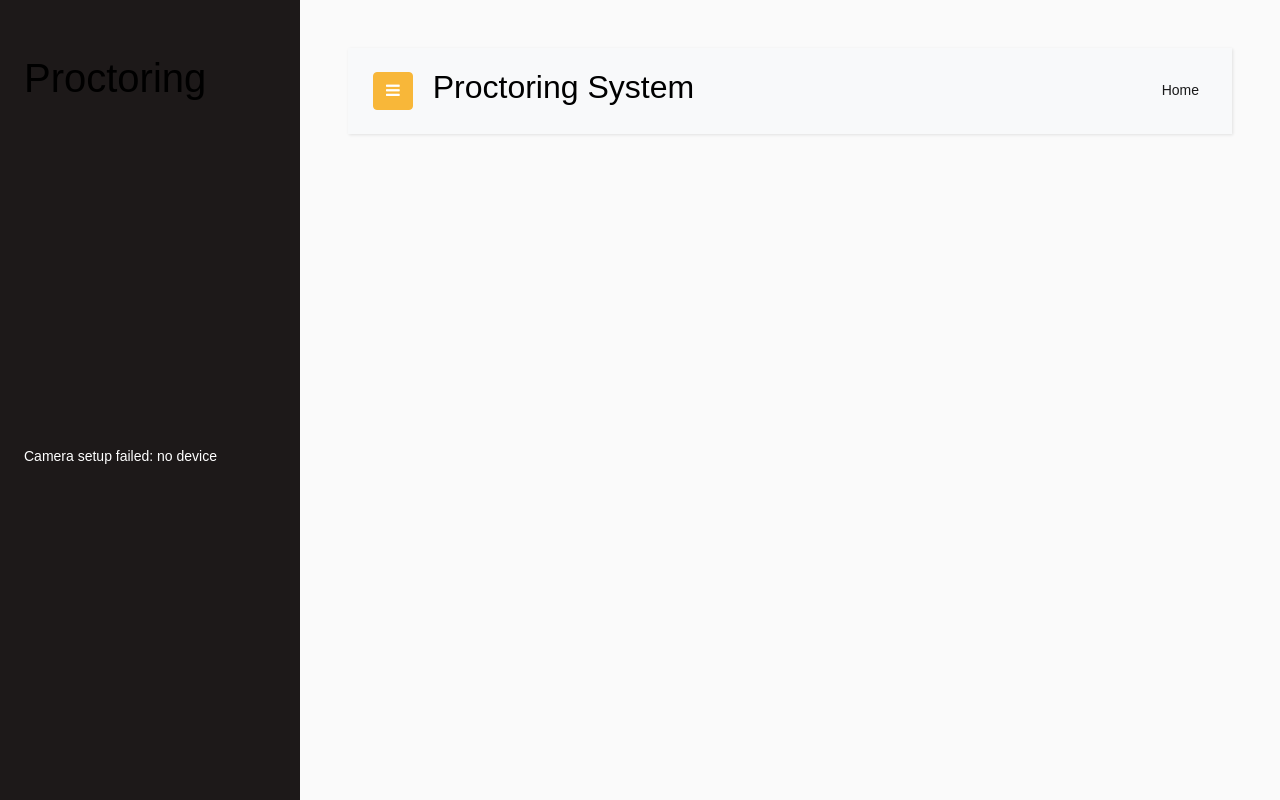
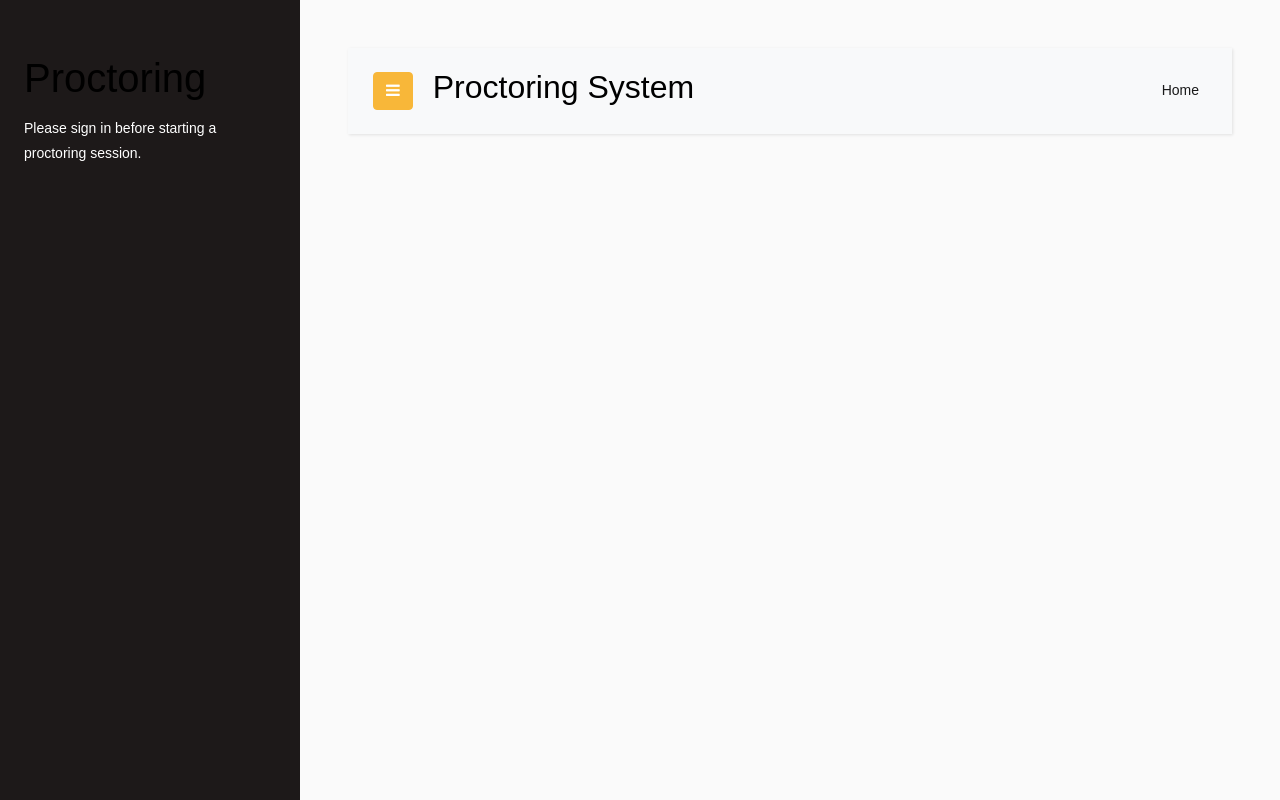
Before and after one commit to mudabs/Proctor, a Flask app: page /proctor in a window 1280 px wide. Run offline with Flask 3, Linux system fonts and the light colour scheme; data comes from the database, SQL or seed files in the repository; parts of the project's set-up code (start-up, migrations or seed data) failed here and were passed over; some libraries are stand-ins or nearby versions; some web fonts are replaced.

Commit message:
Clean up proctoring browser console errors

```diff
--- a/app.py
+++ b/app.py
@@ -362,6 +362,11 @@ app.register_blueprint(admin, name="admin")
 app.register_blueprint(proctoring, name="proctoring")
 
 
+@app.get('/favicon.ico')
+def favicon():
+    return '', 204
+
+
 @app.get('/health')
 def health():
     """Readiness probe without exposing database credentials or personal data."""
--- a/templates/proctor.html
+++ b/templates/proctor.html
@@ -2,6 +2,9 @@
 {% block title %}Proctoring{% endblock %}
 {% block proctor %}
 <h1>Proctoring</h1>
+{% if not session.get('user_id') and not session.get('username') %}
+<p>Please sign in before starting a proctoring session.</p>
+{% else %}
 <video id="camera" autoplay muted playsinline width="640"></video>
 <p id="status">Requesting camera and microphone permission…</p>
 <pre id="result"></pre>
@@ -33,9 +36,9 @@
     window.addEventListener('beforeunload', () => fetch(`/proctoring/session/${id}`, {method: 'DELETE', keepalive: true}));
   } catch (error) {
     status.textContent = `Camera setup failed: ${error.message}`;
-    await fetch('/proctoring/session/invalid/error', {method: 'POST', headers: {'Content-Type': 'application/json'}, body: JSON.stringify({error: error.message})}).catch(() => {});
   }
 })();
 </script>
+{% endif %}
 {% endblock %}
 {% block content %}{% endblock %}
--- a/templates/proctorbase.html
+++ b/templates/proctorbase.html
@@ -13,7 +13,7 @@
       font-style: normal;
       font-weight: 300;
       font-display: swap;
-      src: url(/fonts.gstatic.com/s/poppins/v20/pxiByp8kv8JHgFVrLDz8Z1xlEA.ttf) format('truetype');
+      src: url(https://fonts.gstatic.com/s/poppins/v20/pxiByp8kv8JHgFVrLDz8Z1xlEA.ttf) format('truetype');
     }
 
     @font-face {
@@ -21,7 +21,7 @@
       font-style: normal;
       font-weight: 400;
       font-display: swap;
-      src: url(/fonts.gstatic.com/s/poppins/v20/pxiEyp8kv8JHgFVrJJfedw.ttf) format('truetype');
+      src: url(https://fonts.gstatic.com/s/poppins/v20/pxiEyp8kv8JHgFVrJJfedw.ttf) format('truetype');
     }
 
     @font-face {
@@ -29,7 +29,7 @@
       font-style: normal;
       font-weight: 500;
       font-display: swap;
-      src: url(/fonts.gstatic.com/s/poppins/v20/pxiByp8kv8JHgFVrLGT9Z1xlEA.ttf) format('truetype');
+      src: url(https://fonts.gstatic.com/s/poppins/v20/pxiByp8kv8JHgFVrLGT9Z1xlEA.ttf) format('truetype');
     }
 
     @font-face {
@@ -37,7 +37,7 @@
       font-style: normal;
       font-weight: 600;
       font-display: swap;
-      src: url(/fonts.gstatic.com/s/poppins/v20/pxiByp8kv8JHgFVrLEj6Z1xlEA.ttf) format('truetype');
+      src: url(https://fonts.gstatic.com/s/poppins/v20/pxiByp8kv8JHgFVrLEj6Z1xlEA.ttf) format('truetype');
     }
 
     @font-face {
@@ -45,7 +45,7 @@
       font-style: normal;
       font-weight: 700;
       font-display: swap;
-      src: url(/fonts.gstatic.com/s/poppins/v20/pxiByp8kv8JHgFVrLCz7Z1xlEA.ttf) format('truetype');
+      src: url(https://fonts.gstatic.com/s/poppins/v20/pxiByp8kv8JHgFVrLCz7Z1xlEA.ttf) format('truetype');
     }
 
     @font-face {
@@ -53,7 +53,7 @@
       font-style: normal;
       font-weight: 800;
       font-display: swap;
-      src: url(/fonts.gstatic.com/s/poppins/v20/pxiByp8kv8JHgFVrLDD4Z1xlEA.ttf) format('truetype');
+      src: url(https://fonts.gstatic.com/s/poppins/v20/pxiByp8kv8JHgFVrLDD4Z1xlEA.ttf) format('truetype');
     }
 
     @font-face {
@@ -61,7 +61,7 @@
       font-style: normal;
       font-weight: 900;
       font-display: swap;
-      src: url(/fonts.gstatic.com/s/poppins/v20/pxiByp8kv8JHgFVrLBT5Z1xlEA.ttf) format('truetype');
+      src: url(https://fonts.gstatic.com/s/poppins/v20/pxiByp8kv8JHgFVrLBT5Z1xlEA.ttf) format('truetype');
     }
 
     #timer {
@@ -152,11 +152,6 @@
   <script src="../static/js/popper.js"></script>
   <script src="../static/js/jquery.min.js"></script>
   <script src="../static/js/main.js"></script>
-  <script defer="" src="../static/js/beacon.min.js"
-    integrity="sha512-euoFGowhlaLqXsPWQ48qSkBSCFs3DPRyiwVu3FjR96cMPx+Fr+gpWRhIafcHwqwCqWS42RZhIudOvEI+Ckf6MA=="
-    data-cf-beacon='{"rayId":"85c918907c1e0521","version":"2024.2.1","token":"cd0b4b3a733644fc843ef0b185f98241"}'
-    crossorigin="anonymous"></script>
-
   {% endblock %}
 </body>
 
```
